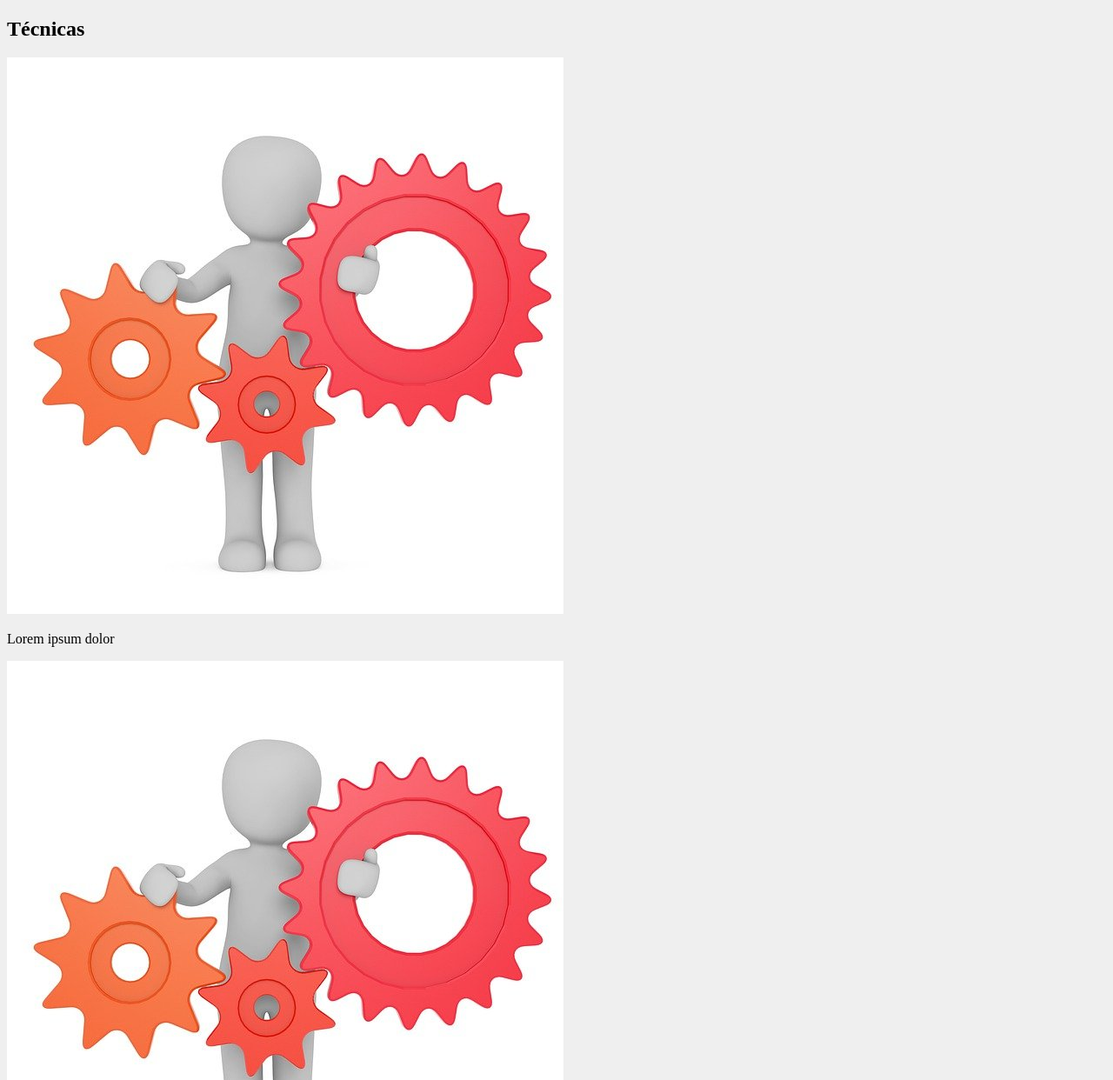
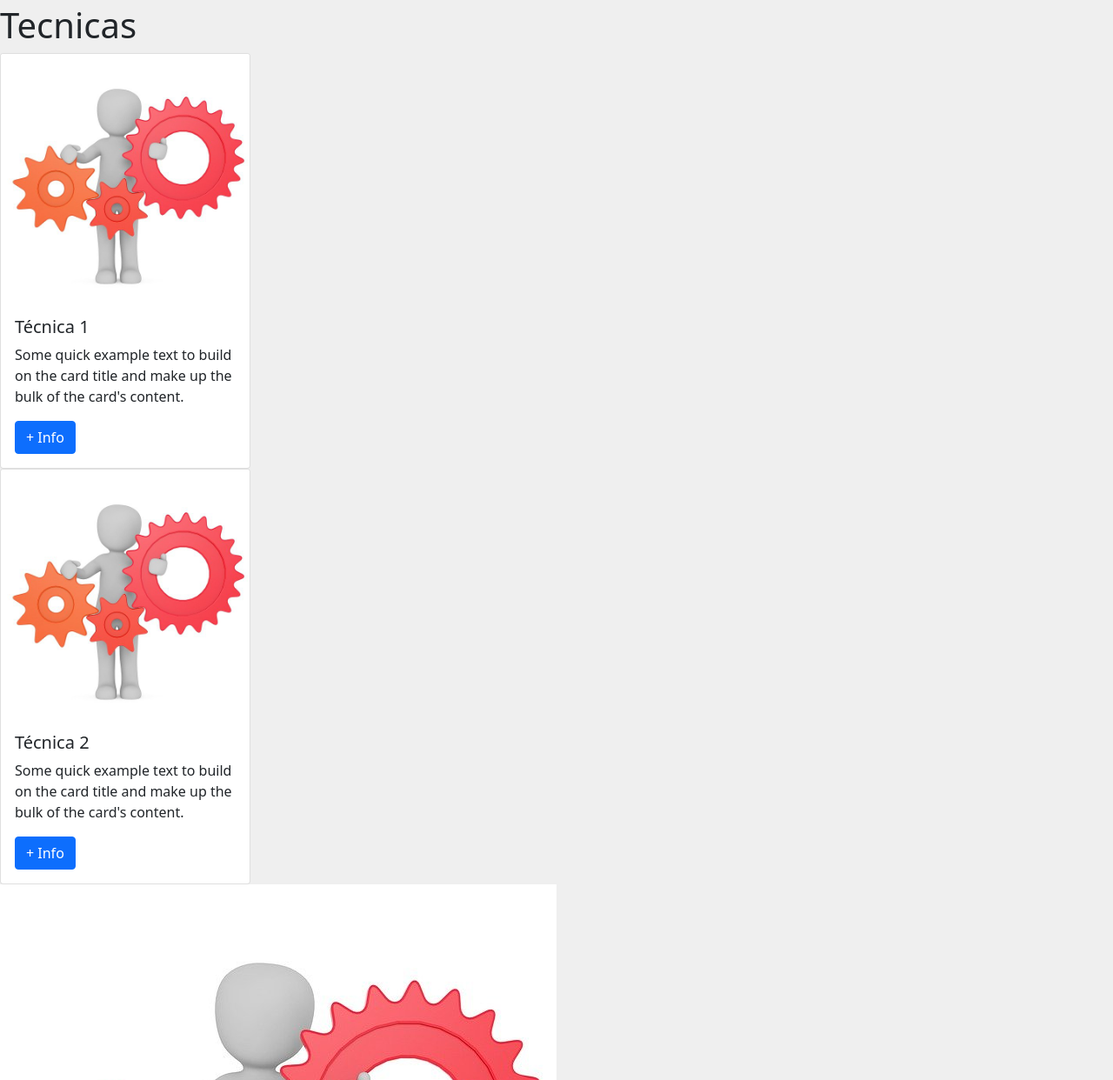
Before and after one commit to MariaFernanda90/Proyecto-Final---Acevedo, a plain HTML site: page index.html in a window 1280 px wide. Shown: the part 802-2044 px from the top of the page at 87% size. Drawn offline with nearby package versions, Linux system fonts and the light colour scheme.

Commit message:
back up 00

```diff
--- a/index.html
+++ b/index.html
@@ -6,6 +6,8 @@
     <meta http-equiv="X-UA-Compatible" content="IE=edge">
     <meta name="viewport" content="width=device-width, initial-scale=1.0">
     <title>Diana Holistica</title>
+    <link href="https://cdn.jsdelivr.net/npm/bootstrap@5.1.3/dist/css/bootstrap.min.css" rel="stylesheet"
+        integrity="sha384-1BmE4kWBq78iYhFldvKuhfTAU6auU8tT94WrHftjDbrCEXSU1oBoqyl2QvZ6jIW3" crossorigin="anonymous">
     <link rel="stylesheet" href="style.css" />
 </head>
 
@@ -34,9 +36,23 @@
             asperiores!</p>
     </section>
     <section id="tecnicas">
-        <h1>Técnicas</h1>
-        <a href="tecnica1.html"><img src="Imagenes/Construcción.jpg"></a>
-        <p>Lorem ipsum dolor</p>
+        <h1>Tecnicas</h1>
+        <div class="card" style="width: 18rem;">
+            <img src="Imagenes/Construcción.jpg" class="card-img-top" alt="Tecnica1">
+            <div class="card-body">
+              <h5 class="card-title">Técnica 1</h5>
+              <p class="card-text">Some quick example text to build on the card title and make up the bulk of the card's content.</p>
+              <a href="tecnica1.html" class="btn btn-primary">+ Info</a>
+            </div>
+          </div>
+          <div class="card" style="width: 18rem;">
+            <img src="Imagenes/Construcción.jpg" class="card-img-top" alt="Tecnica1">
+            <div class="card-body">
+              <h5 class="card-title">Técnica 2</h5>
+              <p class="card-text">Some quick example text to build on the card title and make up the bulk of the card's content.</p>
+              <a href="tecnica2.html" class="btn btn-primary">+ Info</a>
+            </div>
+          </div>
         <a href="tecnica2.html"><img src="Imagenes/Construcción.jpg"></a>
         <p>Lorem ipsum dolor </p>
         <a href="tecnica3.html"></a><img src="Imagenes/Construcción.jpg"></a>
```
